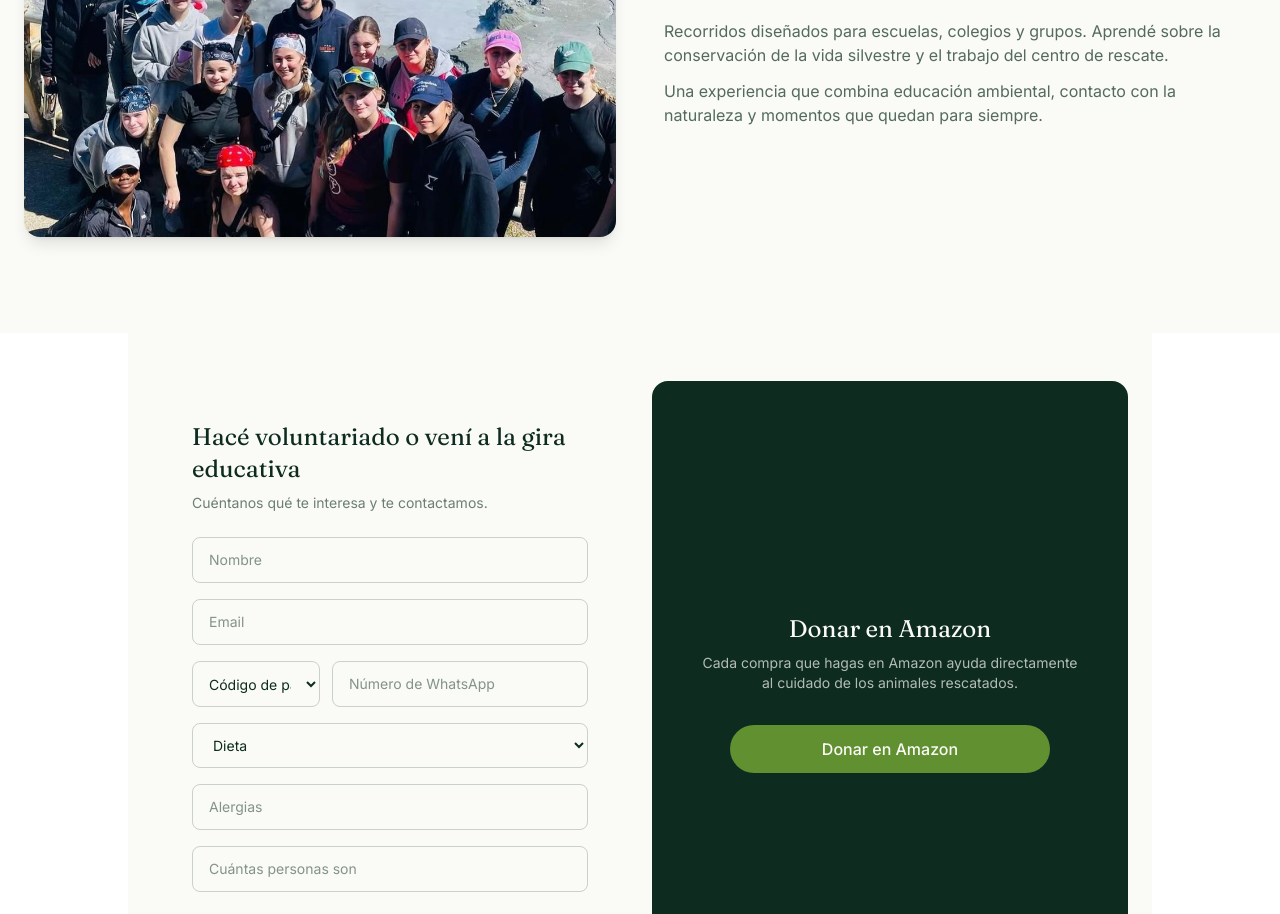
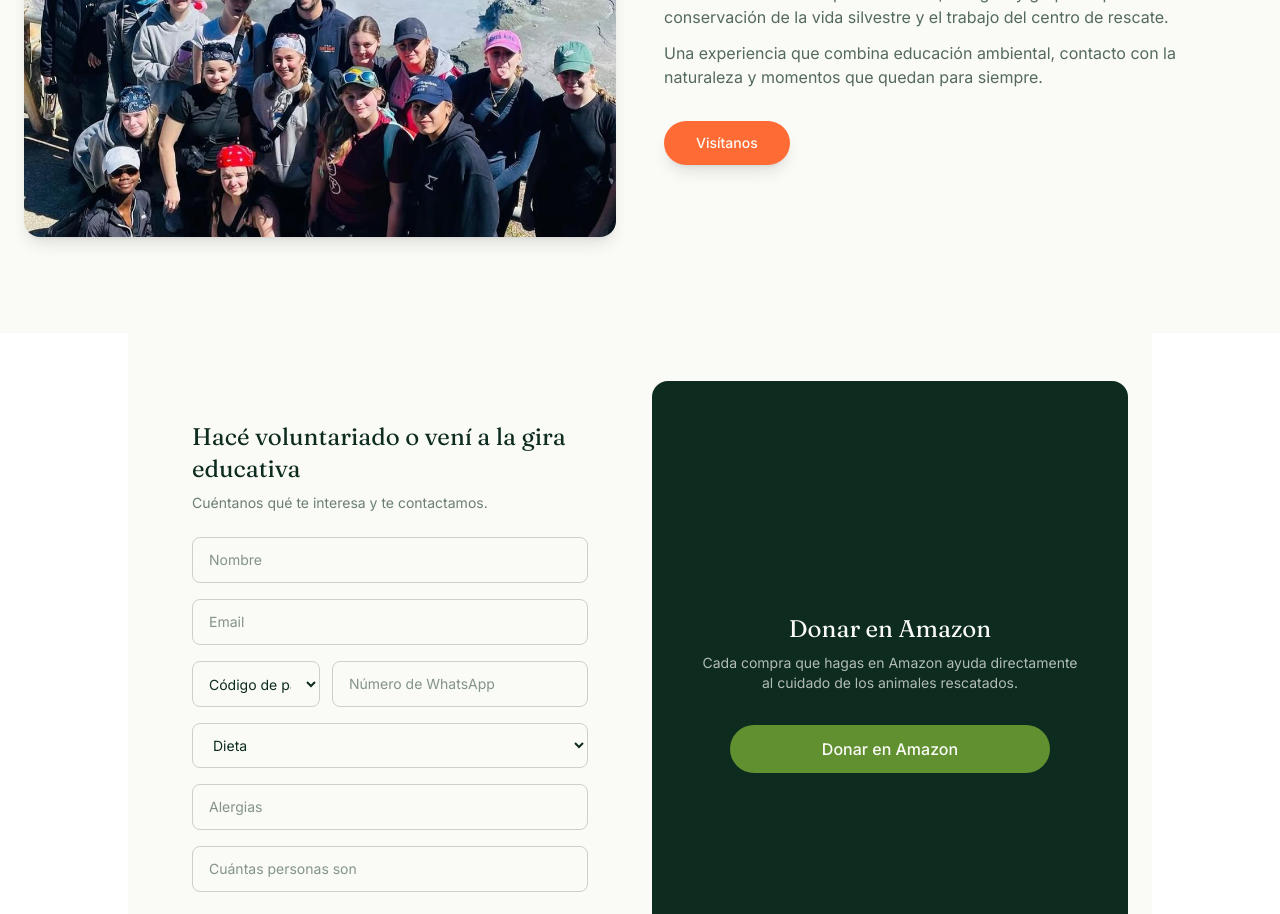
Before and after one commit to Argerie/crac-web, a React (Vite) app: page / in a window 1280 px wide. Shown: the part 8860-9774 px from the top of the page. Built offline with nearby package versions, Linux system fonts and the light colour scheme.

Commit message:
Add visit us button to educational tours section

```diff
--- a/src/components/sections/GirasEducativasSection.tsx
+++ b/src/components/sections/GirasEducativasSection.tsx
@@ -28,6 +28,12 @@ export default function GirasEducativasSection() {
           <p className="mt-3 font-body text-jungle-900/70">
             {t('giras.p2')}
           </p>
+          <a
+            href="#Visitanos"
+            className="mt-8 inline-block rounded-full bg-toucan-400 px-8 py-3 font-body text-sm font-medium text-mist-50 shadow-lg transition-transform hover:scale-105"
+          >
+            {t('nav.visitanos')}
+          </a>
         </motion.div>
       </div>
     </section>
```
Also changed, not shown: 4 other files (tests, documents, lock files or other folders).
